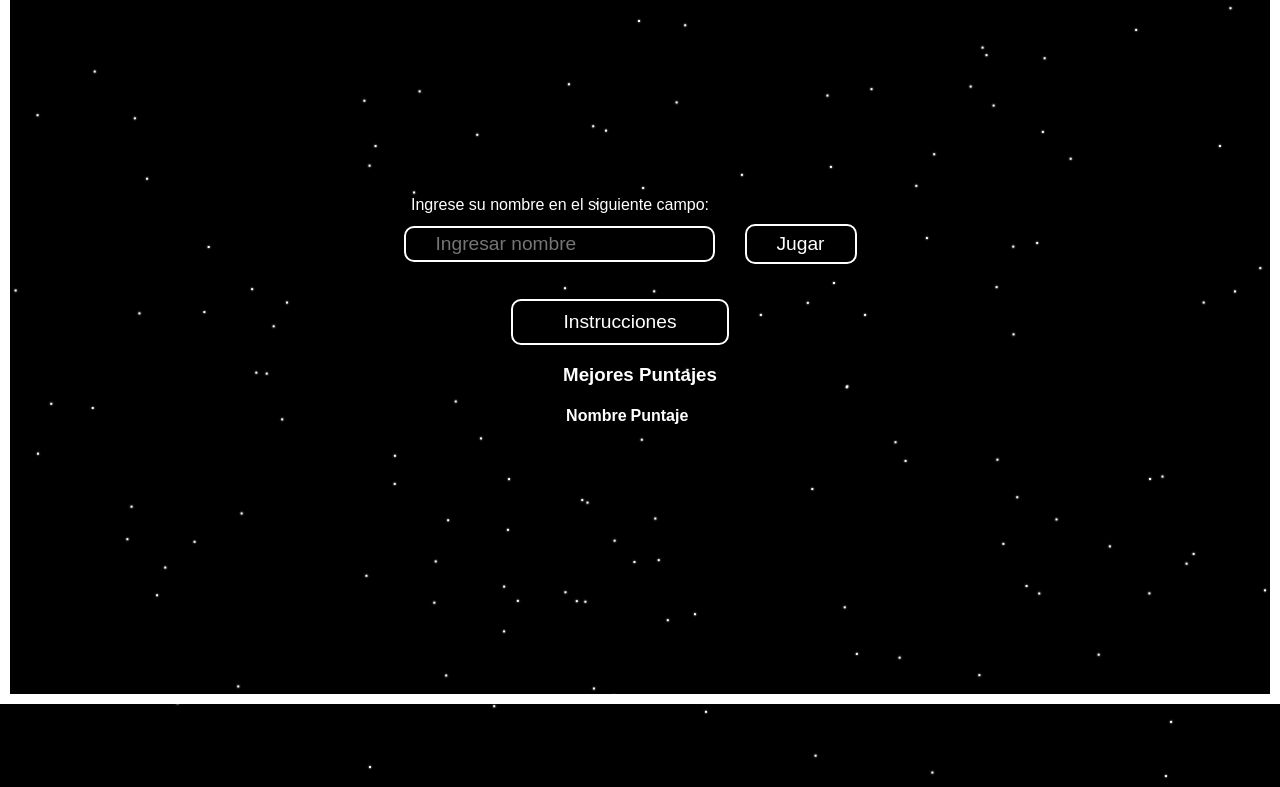
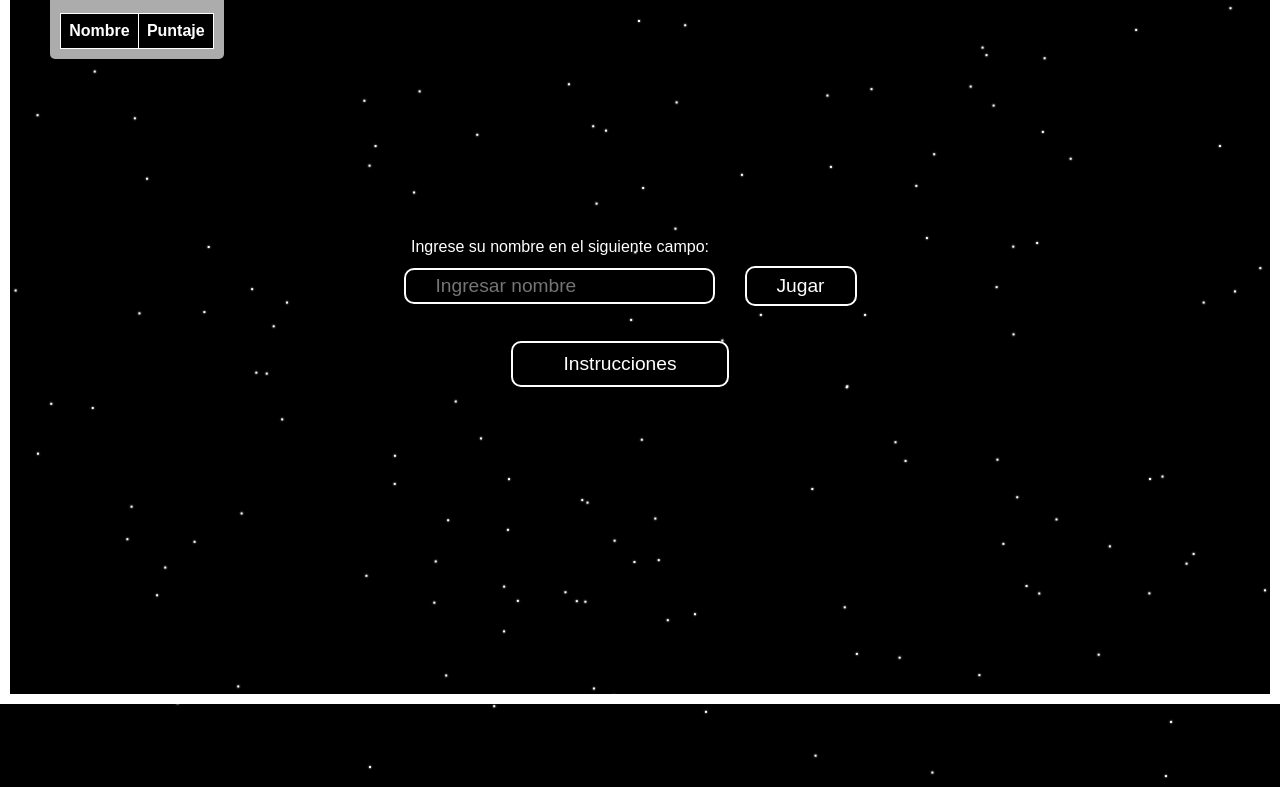
Before and after one commit to 15Anthonys/Proyecto-Simon-Dice, a plain HTML site: page index.html in a window 1280 px wide. Shown: the part 96-883 px from the top of the page. Drawn offline with Linux system fonts and the light colour scheme.

Commit message:
actualizacion final style.css

```diff
--- a/style.css
+++ b/style.css
@@ -213,6 +213,32 @@ h1, h2 {
     color: black;
 }
 
+#tabla-puntajes-container {
+    position: fixed;
+    top: 40px;
+    left: 50px;
+    background-color: rgba(216, 216, 216, 0.8);
+    padding: 10px;
+    border-radius: 5px;
+    box-shadow: 0 0 10px rgba(0, 0, 0, 0.5);
+    z-index: 1000;
+}
+
+#tabla-puntajes {
+    width: 100%;
+    border-collapse: collapse;
+}
+
+#tabla-puntajes th, #tabla-puntajes td {
+    border: 1px solid #ffffff;
+    padding: 8px;
+}
+
+#tabla-puntajes th {
+    background-color: #000000;
+    left: 80%
+}
+
 .stars {
     position: absolute;
     width: 2px;
@@ -252,4 +278,7 @@ h1, h2 {
 
         background-color: none;
     }
+
+
+
 }
```
